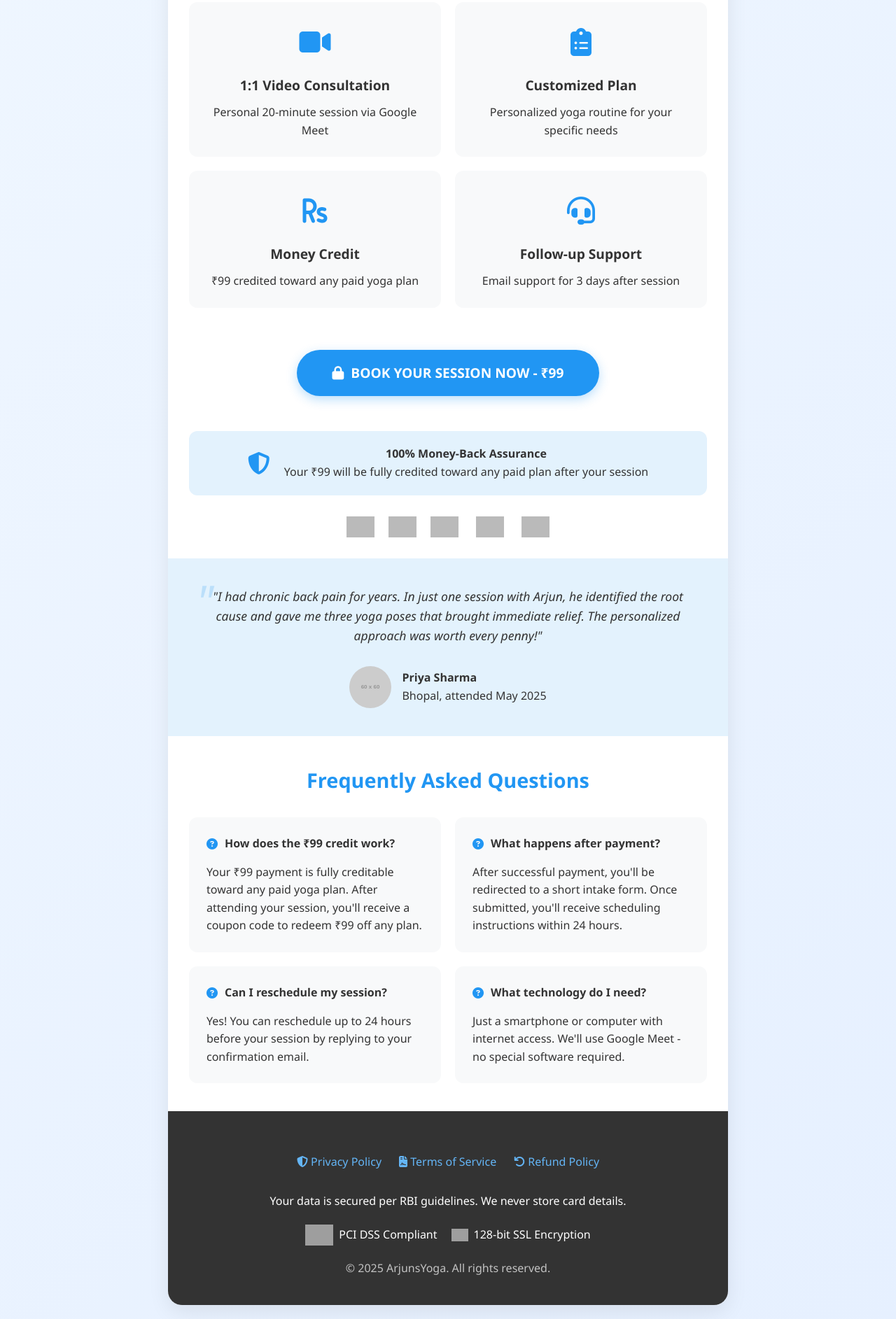
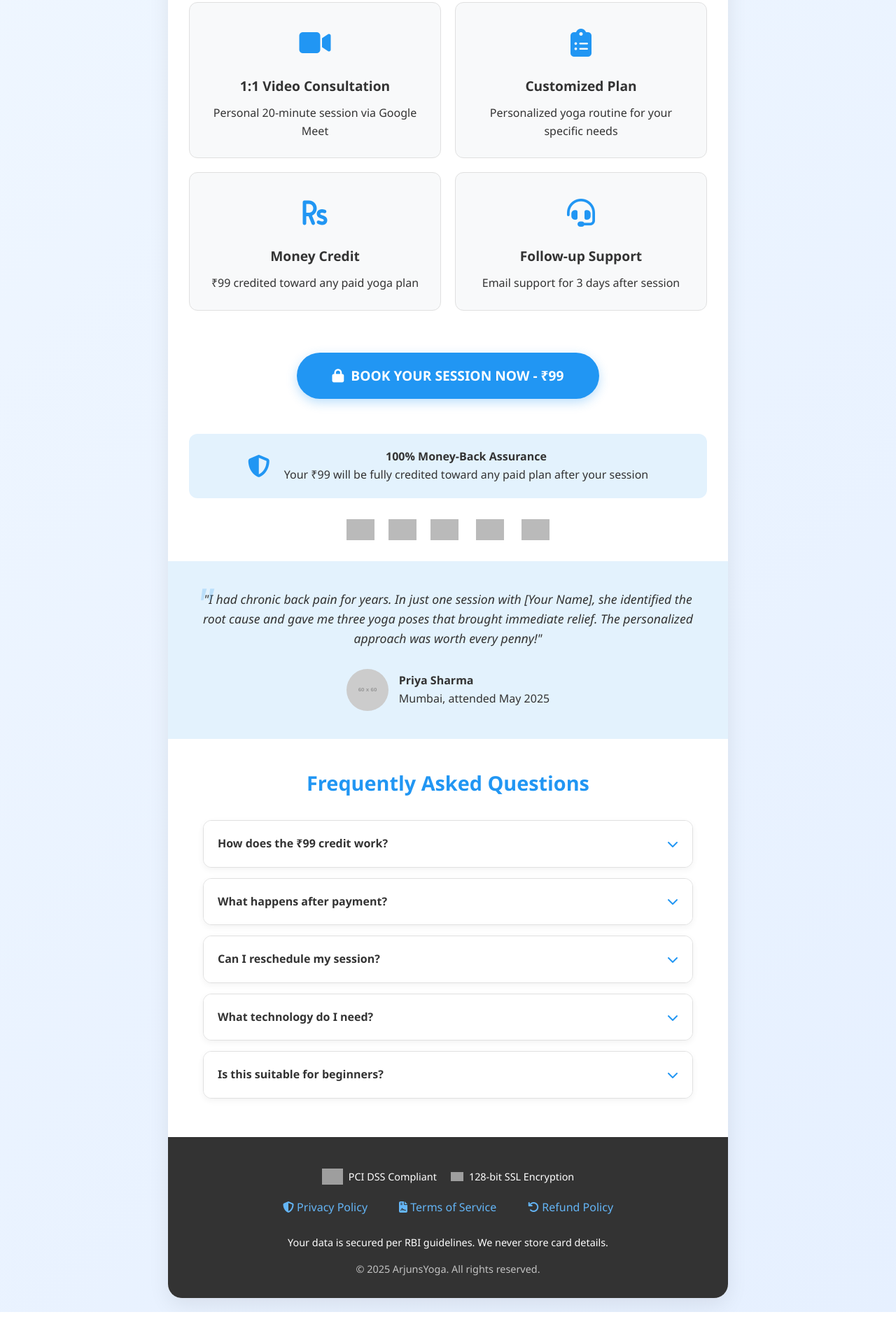
Before and after one commit to Arjunsyoga/Solution-Discovery-Session, a plain HTML site: page index.html in a window 1280 px wide. Shown: the part 634-2519 px from the top of the page at 70% size. Drawn offline with Linux system fonts and the light colour scheme; grey boxes are pictures that could not be loaded; placeholder pictures from the web are drawn by us.

Commit message:
Update new index.html

```diff
--- a/index.html
+++ b/index.html
@@ -3,7 +3,7 @@
 <head>
     <meta charset="UTF-8">
     <meta name="viewport" content="width=device-width, initial-scale=1.0">
-    <title>Book Your Yoga Session | ArjunsYoga</title>
+    <title>Book Your Yoga Session |  ArjunsYoga</title>
     <link rel="stylesheet" href="https://cdnjs.cloudflare.com/ajax/libs/font-awesome/6.4.0/css/all.min.css">
     <style>
         * {
@@ -39,9 +39,10 @@
             color: white;
             text-align: center;
             padding: 40px 20px;
+            position: relative;
         }
 
-         .logo {
+        .logo {
             width: 200px;
             height: auto;
             max-height: 150px;
@@ -99,18 +100,47 @@
             border-radius: 12px;
             padding: 25px;
             text-align: center;
-            transition: transform 0.3s ease;
+            transition: all 0.4s cubic-bezier(0.175, 0.885, 0.32, 1.275);
+            position: relative;
+            overflow: hidden;
+            border: 1px solid #e0e0e0;
         }
 
         .feature:hover {
-            transform: translateY(-5px);
-            box-shadow: 0 5px 15px rgba(0,0,0,0.05);
+            transform: translateY(-10px) scale(1.03);
+            box-shadow: 0 15px 30px rgba(33, 150, 243, 0.2);
+            border-color: #2196F3;
+            background: white;
+        }
+
+        .feature:hover .feature-icon {
+            transform: scale(1.2) rotate(5deg);
+            color: #0D47A1;
+        }
+
+        .feature::before {
+            content: '';
+            position: absolute;
+            top: 0;
+            left: 0;
+            width: 100%;
+            height: 3px;
+            background: #2196F3;
+            transform: scaleX(0);
+            transform-origin: left;
+            transition: transform 0.4s ease;
+        }
+
+        .feature:hover::before {
+            transform: scaleX(1);
         }
 
         .feature-icon {
             font-size: 2.5rem;
             color: #2196F3;
             margin-bottom: 15px;
+            transition: all 0.4s ease;
+            display: inline-block;
         }
 
         .feature-title {
@@ -120,7 +150,7 @@
         }
 
         .guarantee {
-            background: #e3f2fd;
+            background: #E3F2FD;
             border-radius: 12px;
             padding: 20px;
             margin: 30px 0;
@@ -128,6 +158,12 @@
             align-items: center;
             justify-content: center;
             gap: 20px;
+            transition: all 0.3s ease;
+        }
+
+        .guarantee:hover {
+            transform: translateY(-5px);
+            box-shadow: 0 10px 20px rgba(33, 150, 243, 0.15);
         }
 
         .guarantee-icon {
@@ -156,8 +192,8 @@
 
         .btn-pay:hover {
             background: #1976D2;
-            transform: translateY(-3px);
-            box-shadow: 0 8px 20px rgba(33, 150, 243, 0.4);
+            transform: translateY(-3px) scale(1.05);
+            box-shadow: 0 12px 20px rgba(33, 150, 243, 0.4);
         }
 
         .btn-pay:active {
@@ -177,10 +213,15 @@
             height: 30px;
             object-fit: contain;
             opacity: 0.7;
+            transition: transform 0.3s ease;
+        }
+
+        .payment-icon:hover {
+            transform: scale(1.1);
         }
 
         .testimonial-section {
-            background: #e3f2fd;
+            background: #E3F2FD;
             padding: 40px 30px;
             text-align: center;
         }
@@ -215,6 +256,11 @@
             height: 60px;
             border-radius: 50%;
             object-fit: cover;
+            transition: transform 0.3s ease;
+        }
+
+        .client-img:hover {
+            transform: scale(1.1);
         }
 
         .client-info {
@@ -236,34 +282,67 @@
             font-size: 1.8rem;
         }
 
-        .faq-grid {
-            display: grid;
-            grid-template-columns: repeat(auto-fit, minmax(300px, 1fr));
-            gap: 20px;
+        .faq-container {
+            max-width: 700px;
+            margin: 0 auto;
         }
 
         .faq-item {
             background: #f8f9fa;
             border-radius: 12px;
-            padding: 25px;
+            margin-bottom: 15px;
+            overflow: hidden;
+            box-shadow: 0 3px 10px rgba(0,0,0,0.05);
+            transition: all 0.3s ease;
+            border: 1px solid #e0e0e0;
+        }
+
+        .faq-item:hover {
+            border-color: #2196F3;
         }
 
         .faq-question {
             font-weight: 600;
-            margin-bottom: 15px;
+            padding: 20px;
             display: flex;
             align-items: center;
-            gap: 10px;
+            justify-content: space-between;
+            cursor: pointer;
+            background: white;
+            transition: background 0.3s ease;
+        }
+
+        .faq-question:hover {
+            background: #f0f7ff;
         }
 
         .faq-icon {
             color: #2196F3;
+            transition: transform 0.3s ease;
+        }
+
+        .faq-answer {
+            max-height: 0;
+            overflow: hidden;
+            padding: 0 20px;
+            transition: all 0.4s ease;
+            background: white;
+            color: #444;
+        }
+
+        .faq-item.active .faq-answer {
+            max-height: 500px;
+            padding: 0 20px 20px;
+        }
+
+        .faq-item.active .faq-icon {
+            transform: rotate(180deg);
         }
 
         footer {
             background: #333;
             color: white;
-            padding: 40px 20px;
+            padding: 30px 20px;
             text-align: center;
         }
 
@@ -271,7 +350,7 @@
             display: flex;
             justify-content: center;
             gap: 25px;
-            margin: 20px 0 30px;
+            margin: 15px 0 20px;
             flex-wrap: wrap;
         }
 
@@ -280,16 +359,47 @@
             text-decoration: none;
             font-weight: 500;
             transition: opacity 0.3s;
+            padding: 5px 10px;
+            border-radius: 5px;
         }
 
         .legal-links a:hover {
             opacity: 0.8;
             text-decoration: underline;
+            background: rgba(255,255,255,0.1);
         }
 
         .copyright {
-            margin-top: 20px;
+            margin-top: 15px;
             opacity: 0.7;
+            font-size: 0.9rem;
+        }
+
+        .security {
+            display: flex;
+            justify-content: center;
+            gap: 20px;
+            margin: 15px 0;
+            flex-wrap: wrap;
+            font-size: 0.9rem;
+        }
+
+        .security-badge {
+            display: flex;
+            align-items: center;
+            gap: 8px;
+        }
+
+        .favicon {
+            position: absolute;
+            top: 20px;
+            left: 20px;
+            width: 40px;
+            height: 40px;
+            border-radius: 8px;
+            background: white;
+            padding: 5px;
+            box-shadow: 0 3px 10px rgba(0,0,0,0.1);
         }
 
         @media (max-width: 600px) {
@@ -304,11 +414,27 @@
             .btn-pay {
                 width: 100%;
                 padding: 18px;
+                font-size: 1.1rem;
             }
 
             .legal-links {
                 flex-direction: column;
-                gap: 15px;
+                gap: 10px;
+            }
+
+            .feature {
+                padding: 20px 15px;
+            }
+
+            .faq-question {
+                padding: 15px;
+            }
+
+            .favicon {
+                position: relative;
+                top: 0;
+                left: 0;
+                margin-bottom: 15px;
             }
         }
     </style>
@@ -316,9 +442,9 @@
 <body>
     <div class="container">
         <header>
-            <!-- Replace with your logo -->
+
             <img src="logo-image.png" alt="Yoga with [Your Name]" class="logo">
-            <h1>Solution Discovery Session</h1>
+            <h1>Personalized Yoga Session</h1>
             <p class="subtitle">Book a 20-minute 1:1 consultation to solve your specific physical or mental challenge</p>
         </header>
 
@@ -390,73 +516,91 @@
 
         <div class="testimonial-section">
             <div class="testimonial">
-                "I had chronic back pain for years. In just one session with Arjun, he identified the root cause and gave me three yoga poses that brought immediate relief. The personalized approach was worth every penny!"
+                "I had chronic back pain for years. In just one session with [Your Name], she identified the root cause and gave me three yoga poses that brought immediate relief. The personalized approach was worth every penny!"
             </div>
             <div class="client">
                 <img src="https://via.placeholder.com/60" alt="Client" class="client-img">
                 <div class="client-info">
                     <div class="client-name">Priya Sharma</div>
-                    <div>Bhopal, attended May 2025</div>
+                    <div>Mumbai, attended May 2025</div>
                 </div>
             </div>
         </div>
 
         <div class="faq-section">
             <h2 class="faq-title">Frequently Asked Questions</h2>
-            <div class="faq-grid">
+            <div class="faq-container">
                 <div class="faq-item">
                     <div class="faq-question">
-                        <i class="fas fa-question-circle faq-icon"></i>
-                        How does the ₹99 credit work?
+                        <span>How does the ₹99 credit work?</span>
+                        <i class="fas fa-chevron-down faq-icon"></i>
                     </div>
-                    <p>Your ₹99 payment is fully creditable toward any paid yoga plan. After attending your session, you'll receive a coupon code to redeem ₹99 off any plan.</p>
+                    <div class="faq-answer">
+                        <p>Your ₹99 payment is fully creditable toward any paid yoga plan. After attending your session, you'll receive a coupon code to redeem ₹99 off any plan.</p>
+                    </div>
                 </div>
 
                 <div class="faq-item">
                     <div class="faq-question">
-                        <i class="fas fa-question-circle faq-icon"></i>
-                        What happens after payment?
+                        <span>What happens after payment?</span>
+                        <i class="fas fa-chevron-down faq-icon"></i>
                     </div>
-                    <p>After successful payment, you'll be redirected to a short intake form. Once submitted, you'll receive scheduling instructions within 24 hours.</p>
+                    <div class="faq-answer">
+                        <p>After successful payment, you'll be redirected to a short intake form. Once submitted, you'll receive scheduling instructions within 24 hours.</p>
+                    </div>
                 </div>
 
                 <div class="faq-item">
                     <div class="faq-question">
-                        <i class="fas fa-question-circle faq-icon"></i>
-                        Can I reschedule my session?
+                        <span>Can I reschedule my session?</span>
+                        <i class="fas fa-chevron-down faq-icon"></i>
                     </div>
-                    <p>Yes! You can reschedule up to 24 hours before your session by replying to your confirmation email.</p>
+                    <div class="faq-answer">
+                        <p>Yes! You can reschedule up to 24 hours before your session by replying to your confirmation email. For last-minute changes, please contact our support team.</p>
+                    </div>
                 </div>
 
                 <div class="faq-item">
                     <div class="faq-question">
-                        <i class="fas fa-question-circle faq-icon"></i>
-                        What technology do I need?
+                        <span>What technology do I need?</span>
+                        <i class="fas fa-chevron-down faq-icon"></i>
                     </div>
-                    <p>Just a smartphone or computer with internet access. We'll use Google Meet - no special software required.</p>
+                    <div class="faq-answer">
+                        <p>Just a smartphone or computer with internet access. We'll use Google Meet - no special software required. We recommend a quiet space with room for movement.</p>
+                    </div>
+                </div>
+
+                <div class="faq-item">
+                    <div class="faq-question">
+                        <span>Is this suitable for beginners?</span>
+                        <i class="fas fa-chevron-down faq-icon"></i>
+                    </div>
+                    <div class="faq-answer">
+                        <p>Absolutely! Our sessions are tailored to all levels. Whether you're new to yoga or have years of experience, we'll adapt the session to your needs.</p>
+                    </div>
                 </div>
             </div>
         </div>
 
         <footer>
+            <div class="security">
+                <div class="security-badge">
+                    <img src="https://razorpay.com/assets/security/pci-dss.svg" alt="PCI DSS" width="30">
+                    <span>PCI DSS Compliant</span>
+                </div>
+                <div class="security-badge">
+                    <img src="https://razorpay.com/assets/security/secure.svg" alt="Secure" width="18">
+                    <span>128-bit SSL Encryption</span>
+                </div>
+            </div>
+
             <div class="legal-links">
                 <a href="privacy-policy.html"><i class="fas fa-shield-alt"></i> Privacy Policy</a>
                 <a href="terms-of-service.html"><i class="fas fa-file-contract"></i> Terms of Service</a>
                 <a href="refund-policy.html"><i class="fas fa-undo"></i> Refund Policy</a>
             </div>
 
-            <p>Your data is secured per RBI guidelines. We never store card details.</p>
-
-            <div class="security" style="margin: 20px 0; display: flex; justify-content: center; gap: 20px; flex-wrap: wrap;">
-                <div style="display: flex; align-items: center; gap: 8px;">
-                    <img src="https://razorpay.com/assets/security/pci-dss.svg" alt="PCI DSS" width="40">
-                    <span>PCI DSS Compliant</span>
-                </div>
-                <div style="display: flex; align-items: center; gap: 8px;">
-                    <img src="https://razorpay.com/assets/security/secure.svg" alt="Secure" width="24">
-                    <span>128-bit SSL Encryption</span>
-                </div>
-            </div>
+            <p style="margin: 10px 0; font-size: 0.9rem;">Your data is secured per RBI guidelines. We never store card details.</p>
 
             <p class="copyright">© 2025 ArjunsYoga. All rights reserved.</p>
         </footer>
@@ -479,6 +623,23 @@
                 feature.style.transform = 'translateY(20px)';
                 feature.style.transition = 'opacity 0.5s ease, transform 0.5s ease';
             });
+
+            // FAQ Accordion functionality
+            const faqQuestions = document.querySelectorAll('.faq-question');
+            faqQuestions.forEach(question => {
+                question.addEventListener('click', () => {
+                    const item = question.parentNode;
+                    item.classList.toggle('active');
+
+                    // Close other open items
+                    faqQuestions.forEach(otherQuestion => {
+                        if (otherQuestion !== question) {
+                            const otherItem = otherQuestion.parentNode;
+                            otherItem.classList.remove('active');
+                        }
+                    });
+                });
+            });
         });
     </script>
 </body>
```
